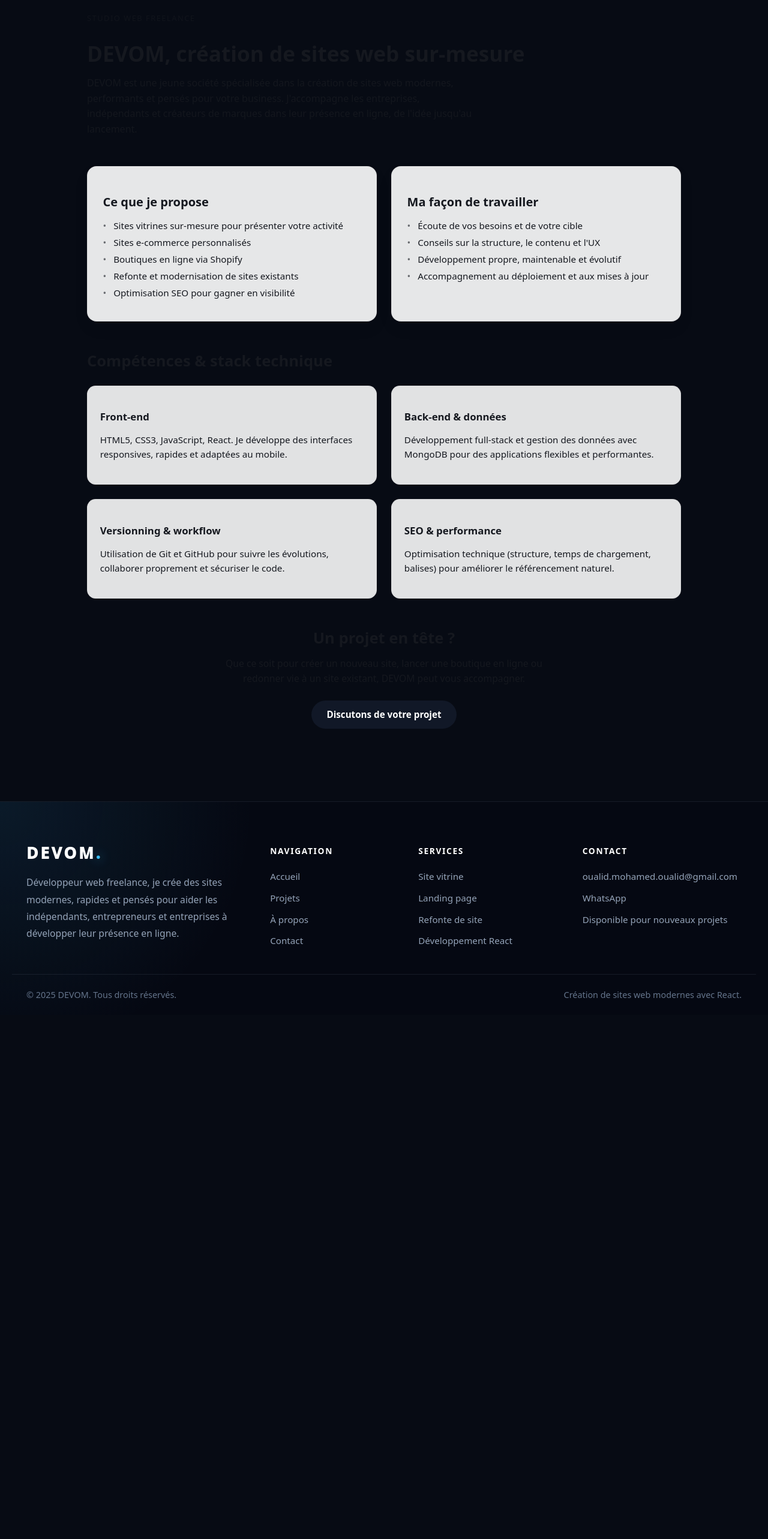
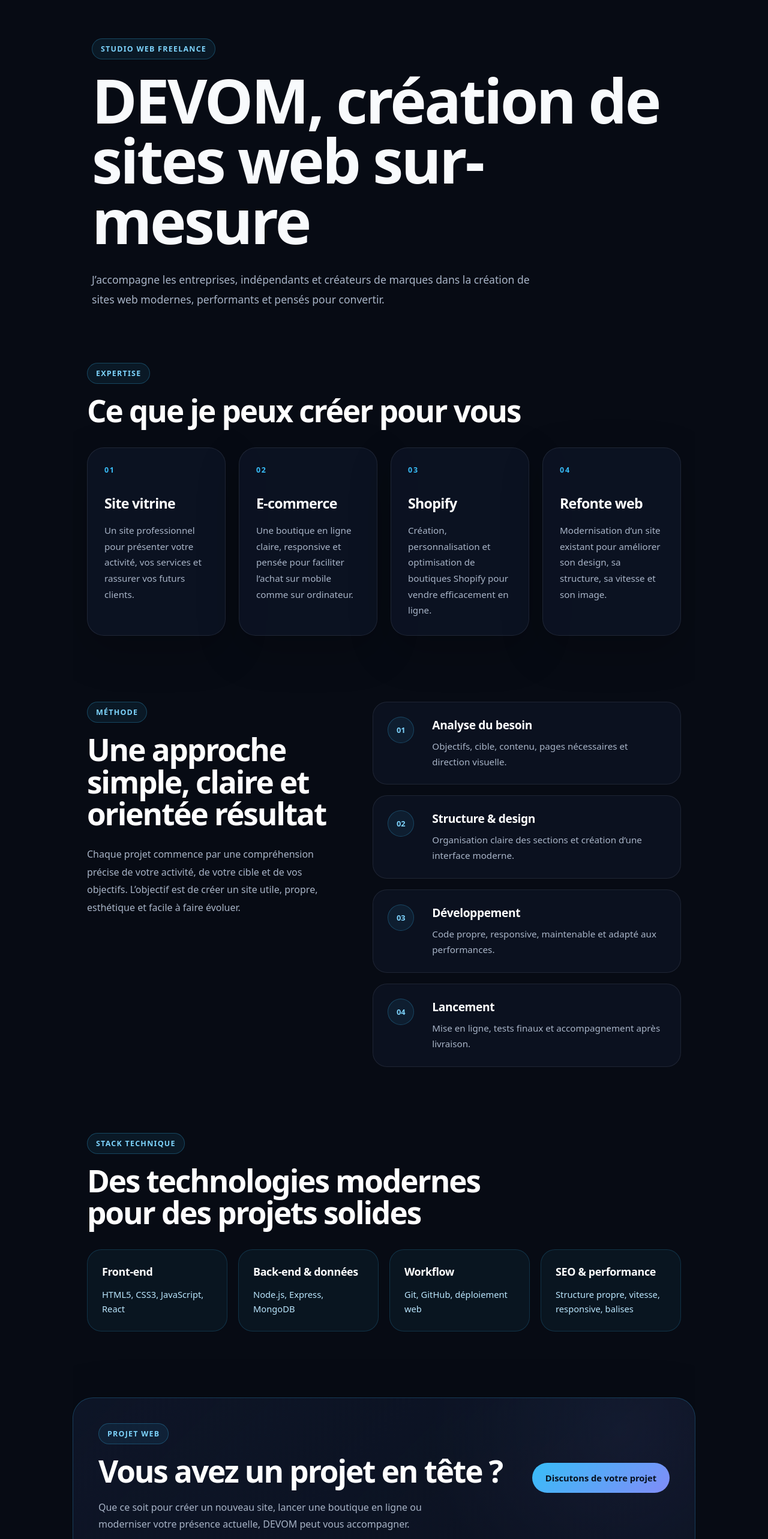
Before and after one commit to Mohoua93/devom-frontend, a React (Create React App) app: page /a-propos in a window 1280 px wide. Shown: the part 180-2746 px from the top of the page at 60% size. Before the commit the page ends 1872 px from the top, so only its background shows below. Built offline with nearby package versions, Linux system fonts and the light colour scheme; no server answers.

Commit message:
refactoring page about

```diff
--- a/src/pages/About.js
+++ b/src/pages/About.js
@@ -1,85 +1,165 @@
-// src/pages/About.jsx (ou src/components/About.jsx selon ton arbo)
 import React from "react";
 import "../styles/About.css";
 
 const About = () => {
   return (
-    <main className="about">
+    <main className="about-page">
       <section className="about-hero">
-        <p className="about-tagline">Studio web freelance</p>
-        <h1 className="about-title">DEVOM, création de sites web sur-mesure</h1>
-        <p className="about-intro">
-          DEVOM est une jeune société spécialisée dans la création de sites web
-          modernes, performants et pensés pour votre business. J&apos;accompagne
-          les entreprises, indépendants et créateurs de marques dans leur
-          présence en ligne, de l&apos;idée jusqu&apos;au lancement.
-        </p>
-      </section>
+        <div className="about-hero__inner">
+          <div className="about-hero__content">
+            <p className="about-label">Studio web freelance</p>
 
-      <section className="about-grid">
-        <article className="about-card">
-          <h2>Ce que je propose</h2>
-          <ul>
-            <li>Sites vitrines sur-mesure pour présenter votre activité</li>
-            <li>Sites e-commerce personnalisés</li>
-            <li>Boutiques en ligne via Shopify</li>
-            <li>Refonte et modernisation de sites existants</li>
-            <li>Optimisation SEO pour gagner en visibilité</li>
-          </ul>
-        </article>
+            <h1>DEVOM, création de sites web sur-mesure</h1>
 
-        <article className="about-card">
-          <h2>Ma façon de travailler</h2>
-          <ul>
-            <li>Écoute de vos besoins et de votre cible</li>
-            <li>Conseils sur la structure, le contenu et l&apos;UX</li>
-            <li>Développement propre, maintenable et évolutif</li>
-            <li>Accompagnement au déploiement et aux mises à jour</li>
-          </ul>
-        </article>
-      </section>
-
-      <section className="about-stack">
-        <h2>Compétences & stack technique</h2>
-        <div className="about-stack-grid">
-          <div className="about-stack-block">
-            <h3>Front-end</h3>
             <p>
-              HTML5, CSS3, JavaScript, React. Je développe des interfaces
-              responsives, rapides et adaptées au mobile.
+              J’accompagne les entreprises, indépendants et créateurs de marques
+              dans la création de sites web modernes, performants et pensés pour
+              convertir.
             </p>
           </div>
-          <div className="about-stack-block">
-            <h3>Back-end & données</h3>
+
+          <div className="about-hero__card">
+            <span className="about-hero__card-label">DEVOM</span>
+            <h2>Des sites web clairs, rapides et professionnels.</h2>
             <p>
-              Développement full-stack et gestion des données avec MongoDB pour
-              des applications flexibles et performantes.
-            </p>
-          </div>
-          <div className="about-stack-block">
-            <h3>Versionning & workflow</h3>
-            <p>
-              Utilisation de Git et GitHub pour suivre les évolutions,
-              collaborer proprement et sécuriser le code.
-            </p>
-          </div>
-          <div className="about-stack-block">
-            <h3>SEO & performance</h3>
-            <p>
-              Optimisation technique (structure, temps de chargement, balises)
-              pour améliorer le référencement naturel.
+              De l’idée jusqu’au lancement, je vous aide à construire une
+              présence en ligne solide, élégante et adaptée à votre activité.
             </p>
           </div>
         </div>
       </section>
 
+      <section className="about-services">
+        <div className="about-section-heading">
+          <p className="about-label">Expertise</p>
+          <h2>Ce que je peux créer pour vous</h2>
+        </div>
+
+        <div className="about-services__grid">
+          <article className="about-card">
+            <span>01</span>
+            <h3>Site vitrine</h3>
+            <p>
+              Un site professionnel pour présenter votre activité, vos services
+              et rassurer vos futurs clients.
+            </p>
+          </article>
+
+          <article className="about-card">
+            <span>02</span>
+            <h3>E-commerce</h3>
+            <p>
+              Une boutique en ligne claire, responsive et pensée pour faciliter
+              l’achat sur mobile comme sur ordinateur.
+            </p>
+          </article>
+
+          <article className="about-card">
+            <span>03</span>
+            <h3>Shopify</h3>
+            <p>
+              Création, personnalisation et optimisation de boutiques Shopify
+              pour vendre efficacement en ligne.
+            </p>
+          </article>
+
+          <article className="about-card">
+            <span>04</span>
+            <h3>Refonte web</h3>
+            <p>
+              Modernisation d’un site existant pour améliorer son design, sa
+              structure, sa vitesse et son image.
+            </p>
+          </article>
+        </div>
+      </section>
+
+      <section className="about-method">
+        <div className="about-method__content">
+          <p className="about-label">Méthode</p>
+          <h2>Une approche simple, claire et orientée résultat</h2>
+          <p>
+            Chaque projet commence par une compréhension précise de votre
+            activité, de votre cible et de vos objectifs. L’objectif est de
+            créer un site utile, propre, esthétique et facile à faire évoluer.
+          </p>
+        </div>
+
+        <div className="about-method__steps">
+          <div className="about-step">
+            <span>01</span>
+            <div>
+              <h3>Analyse du besoin</h3>
+              <p>Objectifs, cible, contenu, pages nécessaires et direction visuelle.</p>
+            </div>
+          </div>
+
+          <div className="about-step">
+            <span>02</span>
+            <div>
+              <h3>Structure & design</h3>
+              <p>Organisation claire des sections et création d’une interface moderne.</p>
+            </div>
+          </div>
+
+          <div className="about-step">
+            <span>03</span>
+            <div>
+              <h3>Développement</h3>
+              <p>Code propre, responsive, maintenable et adapté aux performances.</p>
+            </div>
+          </div>
+
+          <div className="about-step">
+            <span>04</span>
+            <div>
+              <h3>Lancement</h3>
+              <p>Mise en ligne, tests finaux et accompagnement après livraison.</p>
+            </div>
+          </div>
+        </div>
+      </section>
+
+      <section className="about-stack">
+        <div className="about-section-heading">
+          <p className="about-label">Stack technique</p>
+          <h2>Des technologies modernes pour des projets solides</h2>
+        </div>
+
+        <div className="about-stack__grid">
+          <article className="about-stack-card">
+            <h3>Front-end</h3>
+            <p>HTML5, CSS3, JavaScript, React</p>
+          </article>
+
+          <article className="about-stack-card">
+            <h3>Back-end & données</h3>
+            <p>Node.js, Express, MongoDB</p>
+          </article>
+
+          <article className="about-stack-card">
+            <h3>Workflow</h3>
+            <p>Git, GitHub, déploiement web</p>
+          </article>
+
+          <article className="about-stack-card">
+            <h3>SEO & performance</h3>
+            <p>Structure propre, vitesse, responsive, balises</p>
+          </article>
+        </div>
+      </section>
+
       <section className="about-cta">
-        <h2>Un projet en tête&nbsp;?</h2>
-        <p>
-          Que ce soit pour créer un nouveau site, lancer une boutique en ligne
-          ou redonner vie à un site existant, DEVOM peut vous accompagner.
-        </p>
-        <a href="/contact" className="about-cta-button">
+        <div>
+          <p className="about-label">Projet web</p>
+          <h2>Vous avez un projet en tête ?</h2>
+          <p>
+            Que ce soit pour créer un nouveau site, lancer une boutique en ligne
+            ou moderniser votre présence actuelle, DEVOM peut vous accompagner.
+          </p>
+        </div>
+
+        <a href="/contact" className="about-cta__button">
           Discutons de votre projet
         </a>
       </section>
--- a/src/styles/About.css
+++ b/src/styles/About.css
@@ -1,164 +1,395 @@
-/* src/pages/About.css ou src/components/About.css */
-
-.about {
-  max-width: 1100px;
-  margin: 0 auto;
-  padding: 4rem 1.5rem 5rem;
+.about-page {
+  width: 100%;
+  min-height: 100vh;
+  background: #070b14;
+  color: #f8fafc;
+  overflow: hidden;
 }
 
-.about-hero {
-  text-align: left;
-  margin-bottom: 3rem;
+body {
+  background: #070b14;
 }
 
-.about-tagline {
-  text-transform: uppercase;
-  letter-spacing: 0.12em;
-  font-size: 0.8rem;
-  opacity: 0.7;
-  margin-bottom: 0.5rem;
+/* ================= HERO ================= */
+
+.about-hero {
+  width: 100%;
+  padding: 120px 32px 90px;
 }
 
-.about-title {
-  font-size: 2.2rem;
-  line-height: 1.2;
-  margin-bottom: 1rem;
+.about-hero__inner {
+  max-width: 1440px;
+  margin: 0 auto;
+  display: block;
 }
 
-.about-intro {
-  max-width: 650px;
-  font-size: 1rem;
-  line-height: 1.6;
-  opacity: 0.9;
+.about-hero__content {
+  max-width: 1200px;
+  text-align: left;
 }
 
-.about-grid {
+.about-label {
+  display: inline-flex;
+  width: fit-content;
+  margin: 0 0 18px;
+  padding: 8px 14px;
+  border: 1px solid rgba(56, 189, 248, 0.28);
+  border-radius: 999px;
+  background: rgba(56, 189, 248, 0.08);
+  color: #7dd3fc;
+  font-size: 0.78rem;
+  font-weight: 850;
+  letter-spacing: 0.1em;
+  text-transform: uppercase;
+}
+
+.about-hero h1 {
+  max-width: 1200px;
+  margin: 0;
+  color: #f8fafc;
+  font-size: clamp(4.3rem, 8vw, 7.8rem);
+  line-height: 0.98;
+  font-weight: 900;
+  letter-spacing: -0.035em;
+}
+
+.about-hero__content > p:not(.about-label) {
+  max-width: 760px;
+  margin: 32px 0 0;
+  color: #a8b4c7;
+  font-size: 1.1rem;
+  line-height: 1.85;
+}
+
+/* carré de droite supprimé */
+.about-hero__card {
+  display: none;
+}
+
+/* ================= SECTION HEADINGS ================= */
+
+.about-section-heading {
+  max-width: 1240px;
+  margin: 0 auto 34px;
+}
+
+.about-section-heading h2 {
+  max-width: 760px;
+  margin: 0;
+  color: #ffffff;
+  font-size: clamp(2.2rem, 4vw, 4.2rem);
+  line-height: 1.05;
+  letter-spacing: -0.04em;
+}
+
+/* ================= SERVICES ================= */
+
+.about-services {
+  width: 100%;
+  padding: 0 24px 110px;
+}
+
+.about-services__grid {
+  max-width: 1240px;
+  margin: 0 auto;
   display: grid;
-  gap: 1.5rem;
-  grid-template-columns: repeat(2, minmax(0, 1fr));
-  margin-bottom: 3rem;
+  grid-template-columns: repeat(4, minmax(0, 1fr));
+  gap: 22px;
 }
 
 .about-card {
-  padding: 1.8rem 1.6rem;
-  border-radius: 1rem;
-  border: 1px solid rgba(0, 0, 0, 0.06);
-  background: rgba(255, 255, 255, 0.9);
-  box-shadow: 0 12px 30px rgba(0, 0, 0, 0.04);
+  min-height: 270px;
+  padding: 28px;
+  display: flex;
+  flex-direction: column;
+  border: 1px solid rgba(148, 163, 184, 0.14);
+  border-radius: 28px;
+  background: rgba(15, 23, 42, 0.62);
+  box-shadow: 0 24px 70px rgba(0, 0, 0, 0.22);
+  transition:
+    transform 0.28s ease,
+    border-color 0.28s ease,
+    box-shadow 0.28s ease;
 }
 
-.about-card h2 {
-  font-size: 1.25rem;
-  margin-bottom: 1rem;
+.about-card:hover {
+  transform: translateY(-7px);
+  border-color: rgba(56, 189, 248, 0.34);
+  box-shadow: 0 34px 90px rgba(0, 0, 0, 0.34);
 }
 
-.about-card ul {
-  list-style: none;
-  padding: 0;
-  margin: 0;
+.about-card span {
+  margin-bottom: 34px;
+  color: #38bdf8;
+  font-size: 0.78rem;
+  font-weight: 900;
+  letter-spacing: 0.14em;
 }
 
-.about-card li {
-  position: relative;
-  padding-left: 1.1rem;
-  margin-bottom: 0.5rem;
-  font-size: 0.95rem;
+.about-card h3 {
+  margin: 0;
+  color: #ffffff;
+  font-size: 1.45rem;
+  line-height: 1.18;
+  letter-spacing: -0.03em;
 }
 
-.about-card li::before {
-  content: "•";
-  position: absolute;
-  left: 0;
-  top: 0;
-  opacity: 0.6;
+.about-card p {
+  margin: 18px 0 0;
+  color: #a8b4c7;
+  font-size: 0.95rem;
+  line-height: 1.75;
 }
 
-.about-stack {
-  margin-bottom: 3rem;
+/* ================= METHOD ================= */
+
+.about-method {
+  max-width: 1240px;
+  margin: 0 auto;
+  padding: 0 24px 110px;
+  display: grid;
+  grid-template-columns: minmax(0, 0.9fr) minmax(0, 1.1fr);
+  gap: 56px;
+  align-items: start;
 }
 
-.about-stack h2 {
-  font-size: 1.6rem;
-  margin-bottom: 1.5rem;
+.about-method__content {
+  position: sticky;
+  top: 110px;
 }
 
-.about-stack-grid {
-  display: grid;
-  gap: 1.5rem;
-  grid-template-columns: repeat(2, minmax(0, 1fr));
+.about-method__content h2 {
+  margin: 0;
+  color: #ffffff;
+  font-size: clamp(2.2rem, 4vw, 4.4rem);
+  line-height: 1.05;
+  letter-spacing: -0.04em;
 }
 
-.about-stack-block {
-  padding: 1.4rem 1.3rem;
-  border-radius: 0.9rem;
-  border: 1px solid rgba(0, 0, 0, 0.04);
-  background: rgba(250, 250, 250, 0.9);
+.about-method__content > p:not(.about-label) {
+  max-width: 540px;
+  margin: 26px 0 0;
+  color: #a8b4c7;
+  font-size: 1rem;
+  line-height: 1.85;
 }
 
-.about-stack-block h3 {
-  font-size: 1.05rem;
-  margin-bottom: 0.5rem;
+.about-method__steps {
+  display: flex;
+  flex-direction: column;
+  gap: 18px;
 }
 
-.about-stack-block p {
-  font-size: 0.95rem;
-  line-height: 1.6;
+.about-step {
+  padding: 24px;
+  display: grid;
+  grid-template-columns: 54px 1fr;
+  gap: 20px;
+  border: 1px solid rgba(148, 163, 184, 0.14);
+  border-radius: 24px;
+  background: rgba(15, 23, 42, 0.54);
 }
 
+.about-step span {
+  width: 44px;
+  height: 44px;
+  display: inline-flex;
+  align-items: center;
+  justify-content: center;
+  border: 1px solid rgba(56, 189, 248, 0.25);
+  border-radius: 50%;
+  background: rgba(56, 189, 248, 0.08);
+  color: #7dd3fc;
+  font-size: 0.8rem;
+  font-weight: 900;
+}
+
+.about-step h3 {
+  margin: 0;
+  color: #ffffff;
+  font-size: 1.2rem;
+  letter-spacing: -0.02em;
+}
+
+.about-step p {
+  margin: 10px 0 0;
+  color: #a8b4c7;
+  font-size: 0.95rem;
+  line-height: 1.7;
+}
+
+/* ================= STACK ================= */
+
+.about-stack {
+  width: 100%;
+  padding: 0 24px 110px;
+}
+
+.about-stack__grid {
+  max-width: 1240px;
+  margin: 0 auto;
+  display: grid;
+  grid-template-columns: repeat(4, minmax(0, 1fr));
+  gap: 18px;
+}
+
+.about-stack-card {
+  padding: 24px;
+  border: 1px solid rgba(56, 189, 248, 0.18);
+  border-radius: 24px;
+  background: rgba(56, 189, 248, 0.055);
+}
+
+.about-stack-card h3 {
+  margin: 0;
+  color: #ffffff;
+  font-size: 1.12rem;
+  letter-spacing: -0.02em;
+}
+
+.about-stack-card p {
+  margin: 14px 0 0;
+  color: #bae6fd;
+  font-size: 0.92rem;
+  line-height: 1.65;
+}
+
+/* ================= CTA ================= */
+
 .about-cta {
-  text-align: center;
-  margin-top: 3rem;
+  max-width: 1240px;
+  margin: 0 auto 110px;
+  padding: 42px;
+  display: flex;
+  align-items: center;
+  justify-content: space-between;
+  gap: 32px;
+  border: 1px solid rgba(56, 189, 248, 0.24);
+  border-radius: 34px;
+  background:
+    linear-gradient(135deg, rgba(15, 23, 42, 0.88), rgba(15, 23, 42, 0.58)),
+    radial-gradient(circle at 88% 20%, rgba(129, 140, 248, 0.18), transparent 34%);
+  box-shadow: 0 30px 90px rgba(0, 0, 0, 0.3);
 }
 
 .about-cta h2 {
-  font-size: 1.6rem;
-  margin-bottom: 0.8rem;
+  margin: 0;
+  color: #ffffff;
+  font-size: clamp(2rem, 4vw, 3.8rem);
+  line-height: 1.05;
+  letter-spacing: -0.04em;
 }
 
-.about-cta p {
-  max-width: 550px;
-  margin: 0 auto 1.5rem;
-  font-size: 0.98rem;
-  line-height: 1.6;
+.about-cta p:not(.about-label) {
+  max-width: 620px;
+  margin: 20px 0 0;
+  color: #a8b4c7;
+  font-size: 1rem;
+  line-height: 1.75;
 }
 
-.about-cta-button {
-  display: inline-block;
-  padding: 0.85rem 1.6rem;
+.about-cta__button {
+  min-height: 50px;
+  padding: 0 22px;
+  flex-shrink: 0;
+  display: inline-flex;
+  align-items: center;
+  justify-content: center;
   border-radius: 999px;
+  background: linear-gradient(135deg, #38bdf8, #818cf8);
+  color: #07111f;
+  font-size: 0.92rem;
+  font-weight: 900;
   text-decoration: none;
-  font-size: 0.95rem;
-  font-weight: 600;
-  border: none;
-  cursor: pointer;
-
-  /* adapte ces couleurs à ta charte */
-  background: #111827;
-  color: #ffffff;
+  transition:
+    transform 0.25s ease,
+    box-shadow 0.25s ease;
 }
 
-.about-cta-button:hover {
-  opacity: 0.9;
-  transform: translateY(-1px);
-  transition: all 0.18s ease-out;
+.about-cta__button:hover {
+  transform: translateY(-2px);
+  box-shadow: 0 16px 38px rgba(56, 189, 248, 0.24);
 }
 
-/* Responsive */
-@media (max-width: 768px) {
-  .about {
-    padding: 3rem 1.2rem 4rem;
+/* ================= RESPONSIVE ================= */
+
+@media (max-width: 1100px) {
+  .about-services__grid,
+  .about-stack__grid {
+    grid-template-columns: repeat(2, minmax(0, 1fr));
   }
 
-  .about-title {
-    font-size: 1.8rem;
-  }
-
-  .about-grid,
-  .about-stack-grid {
+  .about-method {
     grid-template-columns: 1fr;
   }
 
-  .about-hero {
-    text-align: left;
+  .about-method__content {
+    position: static;
+  }
+
+  .about-cta {
+    flex-direction: column;
+    align-items: flex-start;
   }
 }
+
+@media (max-width: 640px) {
+  .about-hero {
+    padding: 82px 18px 66px;
+  }
+
+  .about-hero__content {
+    max-width: 100%;
+  }
+
+  .about-hero h1 {
+    max-width: 100%;
+    font-size: clamp(3rem, 14vw, 4.6rem);
+    line-height: 1;
+    letter-spacing: -0.03em;
+  }
+
+  .about-hero__content > p:not(.about-label) {
+    font-size: 1rem;
+    line-height: 1.75;
+  }
+
+  .about-services {
+    padding: 0 18px 82px;
+  }
+
+  .about-services__grid,
+  .about-stack__grid {
+    grid-template-columns: 1fr;
+  }
+
+  .about-card {
+    min-height: auto;
+    padding: 24px;
+    border-radius: 24px;
+  }
+
+  .about-method {
+    padding: 0 18px 82px;
+    gap: 32px;
+  }
+
+  .about-step {
+    grid-template-columns: 1fr;
+    gap: 16px;
+  }
+
+  .about-stack {
+    padding: 0 18px 82px;
+  }
+
+  .about-cta {
+    margin: 0 18px 82px;
+    padding: 28px;
+    border-radius: 26px;
+  }
+
+  .about-cta__button {
+    width: 100%;
+  }
+}
```
